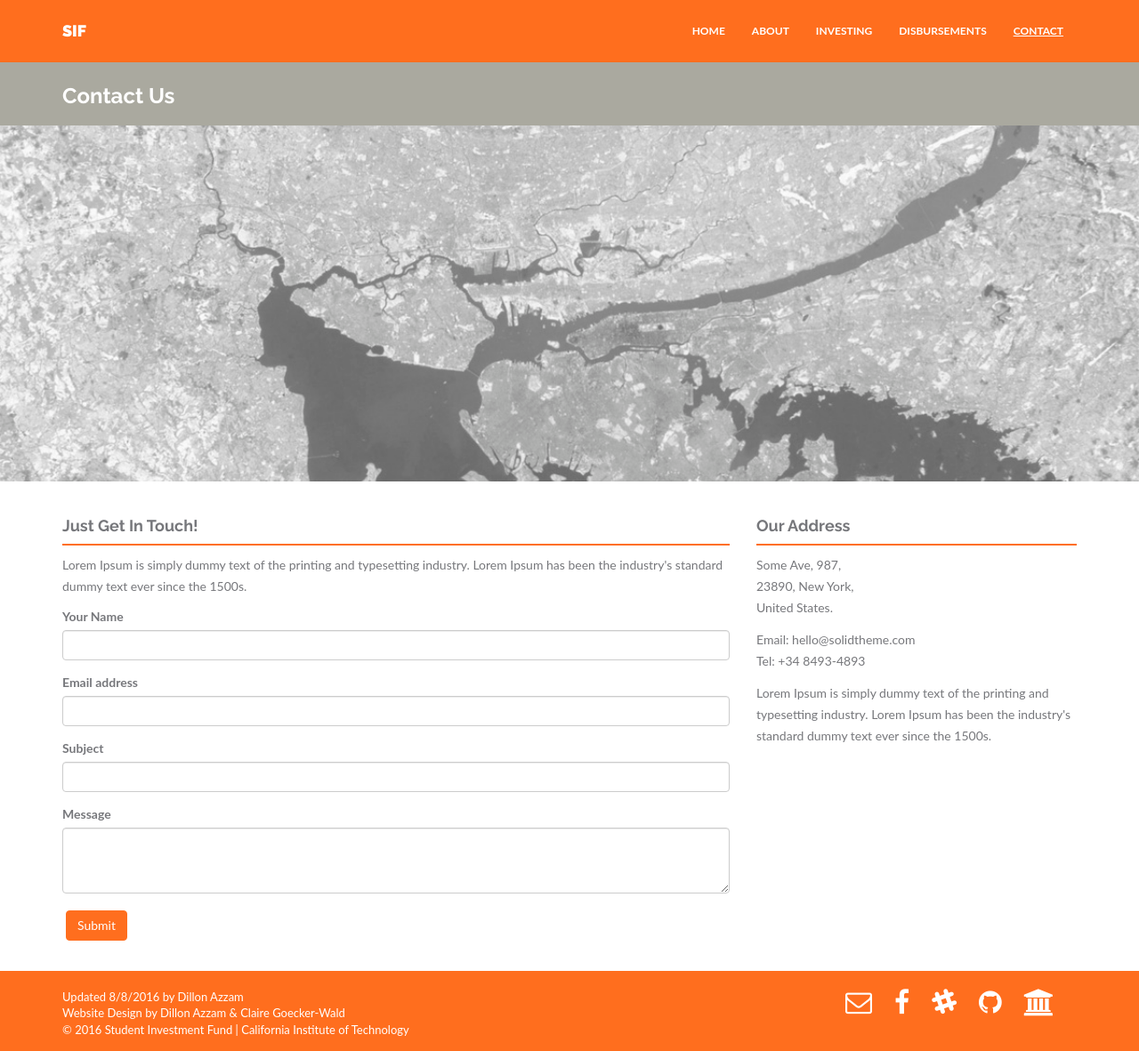
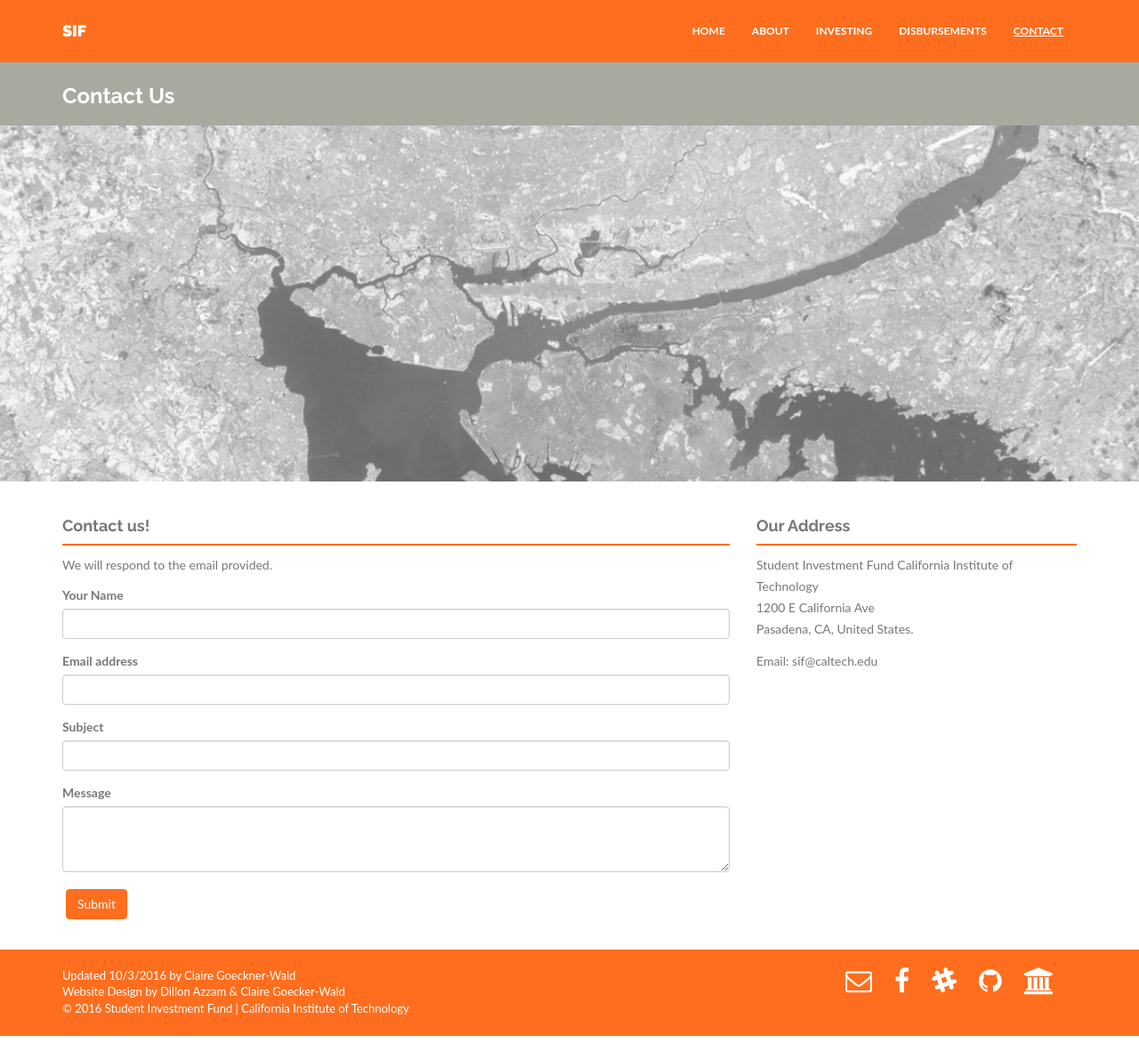
Before and after one commit to CaltechSIF/caltechsif.github.io, a plain HTML site: page contact.html in a window 1280 px wide. Shown: the whole page at 89% size. Drawn offline with nearby package versions, Linux system fonts and the light colour scheme; a web font is replaced by a local one.

Commit message:
update contact.html

```diff
--- a/contact.html
+++ b/contact.html
@@ -80,10 +80,10 @@
 	 <div class="container mtb">
 	 	<div class="row">
 	 		<div class="col-lg-8">
-	 			<h4>Just Get In Touch!</h4>
+	 			<h4>Contact us!</h4>
 	 			<div class="hline"></div>
-		 			<p>Lorem Ipsum is simply dummy text of the printing and typesetting industry. Lorem Ipsum has been the industry's standard dummy text ever since the 1500s.</p>
-		 			<form role="form">
+		 			<p>We will respond to the email provided.</p>
+		 			<form role="form" action="https://formspree.io/sif@caltech.edu" method="post">
 					  <div class="form-group">
 					    <label for="InputName1">Your Name</label>
 					    <input type="email" class="form-control" id="exampleInputEmail1">
@@ -102,24 +102,23 @@
 					  </div>
 					  <button type="submit" class="btn btn-theme">Submit</button>
 					</form>
-			</div><! --/col-lg-8 -->
+			</div><!--/col-lg-8 -->
 
 	 		<div class="col-lg-4">
 		 		<h4>Our Address</h4>
 		 		<div class="hline"></div>
 		 			<p>
-		 				Some Ave, 987,<br/>
-		 				23890, New York,<br/>
-		 				United States.<br/>
+		 				Student Investment Fund
+		 				California Institute of Technology <br/>
+		 				1200 E California Ave<br/>
+		 				Pasadena, CA, United States.<br/>
 		 			</p>
 		 			<p>
-		 				Email: hello@solidtheme.com<br/>
-		 				Tel: +34 8493-4893
+		 				Email: sif@caltech.edu
 		 			</p>
-		 			<p>Lorem Ipsum is simply dummy text of the printing and typesetting industry. Lorem Ipsum has been the industry's standard dummy text ever since the 1500s.</p>
 	 		</div>
-	 	</div><! --/row -->
-	 </div><! --/container -->
+	 	</div><!--/row -->
+	 </div><!--/container -->
 
 
 	<!-- *****************************************************************************************************************
@@ -130,7 +129,7 @@
 		 	<div class="row">
 		 		<div class="col-lg-6 col-md-6 col-sm-7 col-xs-12">
 		 			<p>
-		 				Updated 8/8/2016 by Dillon Azzam
+		 				Updated 10/3/2016 by Claire Goeckner-Wald
 		 				<br>
 		 				Website Design by Dillon Azzam &amp; Claire Goecker-Wald
 		 				<br>
```
